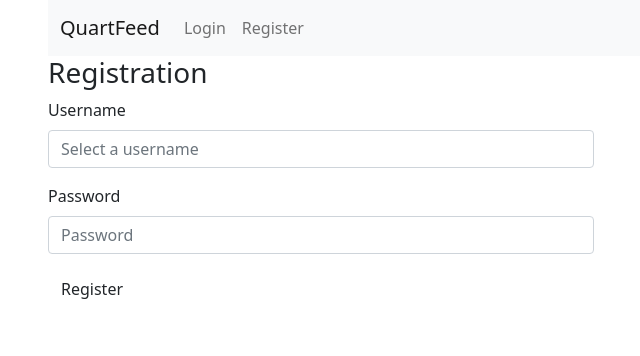
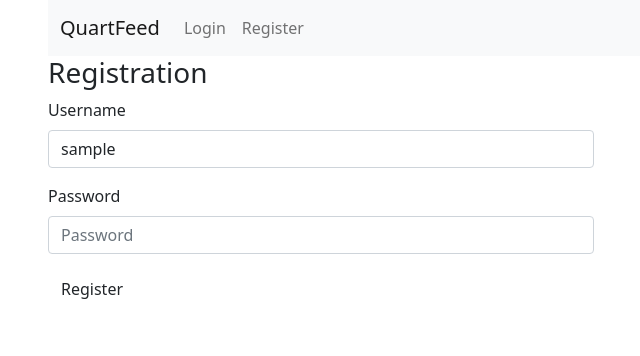
Before and after one commit to fromzeroedu/from-flask-to-quart-course, a Python web app: template code/5_quart_feed/quartfeed_app/templates/user/register.html in a window 1280 px wide. Shown: the top 356 px of the page, without its empty margins (34-674 px from the left). Run offline with Jinja, Linux system fonts and the light colour scheme; the template is opened without the code that fills it: most values are stand-ins (such as "Sample title", 1, 10 or a date in 2020).

Commit message:
form type

```diff
--- a/code/5_quart_feed/quartfeed_app/templates/user/register.html
+++ b/code/5_quart_feed/quartfeed_app/templates/user/register.html
@@ -21,7 +21,7 @@
             <div class="mb-3">
                 <label for="username" class="form-label">Username</label>
                 <input name="username" type="text" class="form-control" id="username"
-                value="{% if user_username %}{{ username }}{% endif %}"
+                value="{% if username %}{{ username }}{% endif %}"
                 placeholder="Select a username" />
             </div>
 
```
